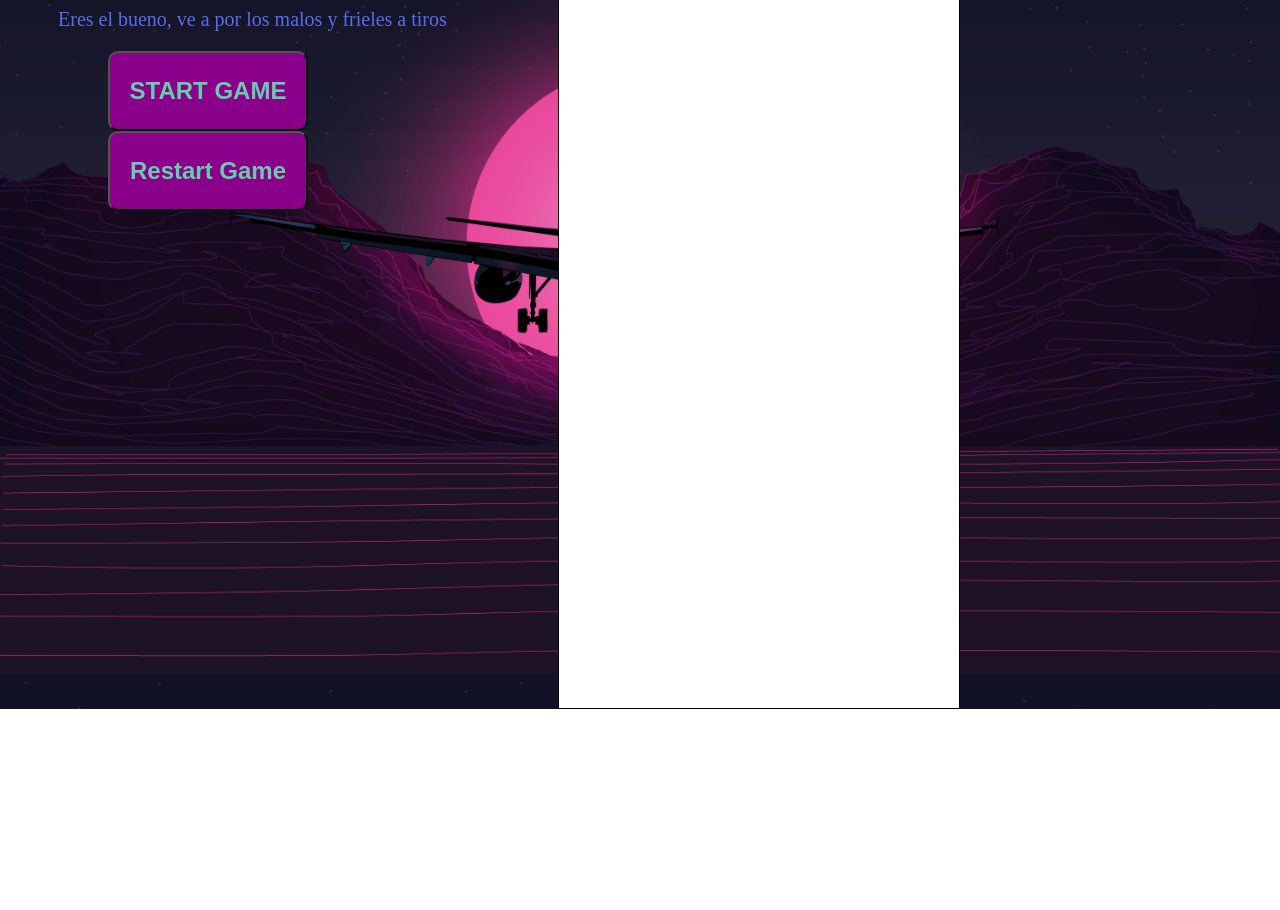
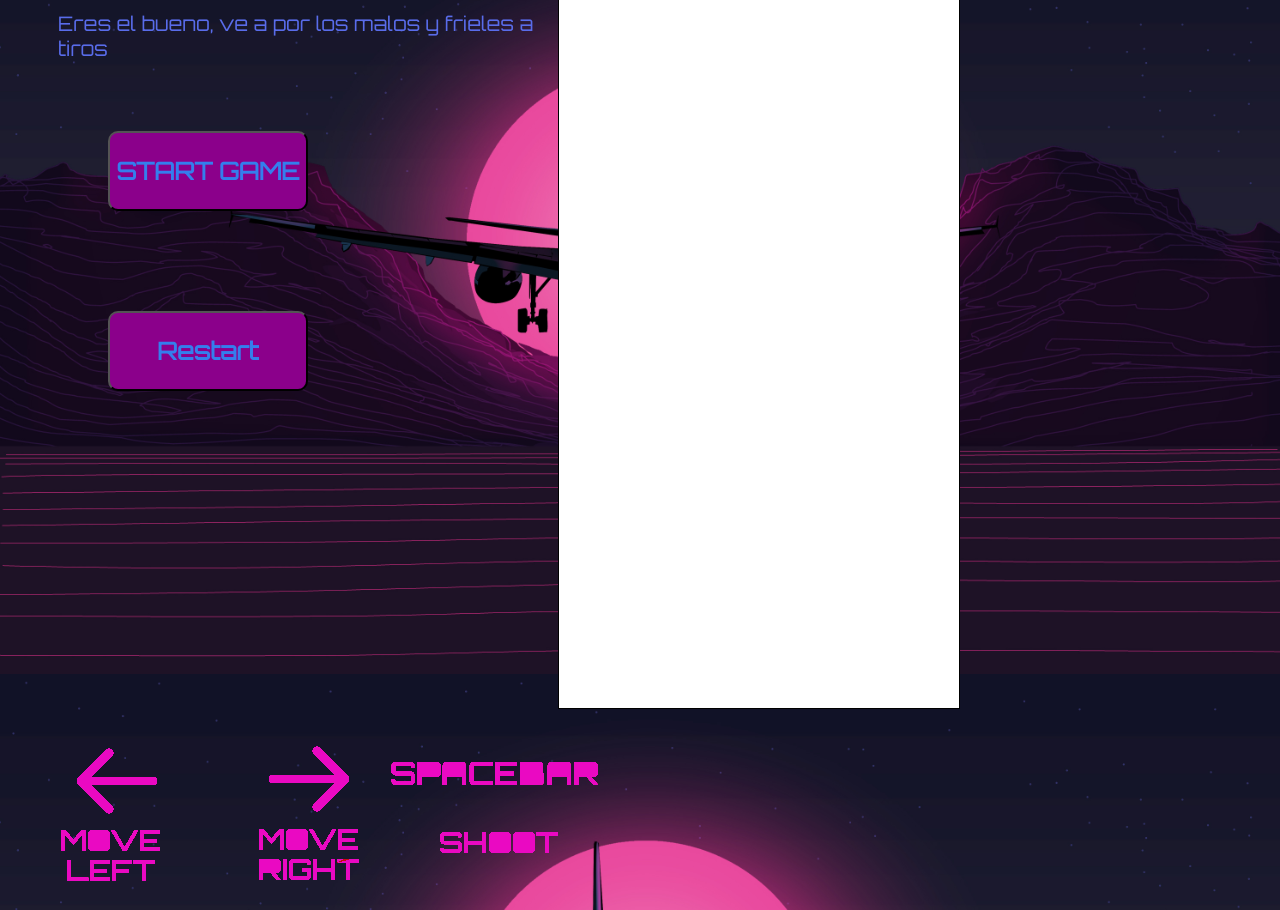
Before and after one commit to A-Tr/plane-game, a plain HTML site: page index.html in a window 1280 px wide. Shown: the part 101-1011 px from the top of the page. Before the commit the page ends 810 px from the top, so only its background shows below. Drawn offline with Linux system fonts and the light colour scheme.

Commit message:
mejorado el diseño de los menus

```diff
--- a/css/styles.css
+++ b/css/styles.css
@@ -1,14 +1,7 @@
-@font-face {
-  font-family: Tron;
-  src:("../fonts/TRON.TTF");
-}
-
-
-
 body {
   background-image: url("../images/page-bg.jpg");
   background-size: contain;
-  font-family: Tron;
+  font-family: 'Orbitron', sans-serif;
 
   font-size: 20px
 }
@@ -30,12 +23,19 @@ canvas {
 button {
   width: 200px;
   height: 80px;
+  font-family: 'Orbitron', sans-serif;
   border-radius: 10px;
   background-color: darkmagenta;
   margin: 0 50px;
   text-align: center;
   vertical-align: middle;
-  color: mediumaquamarine;
+  color: #347eed;
   font-size: 24px;
   font-weight: bold;
+  margin: 50px;
 }
+
+img {
+  display: inline-block;
+  margin-top: 30px;
+}
--- a/index.html
+++ b/index.html
@@ -15,18 +15,21 @@
   <script type="text/javascript" src="js/game.js"></script>
   <script type="text/javascript" src="js/index.js"></script>
 
+  <link href="https://fonts.googleapis.com/css?family=Orbitron" rel="stylesheet">
   <link rel="stylesheet" type="text/css" href="css/styles.css">
   <title>Document</title>
 </head>
 <body>
-  <audio id="theme" src="sounds/theme.mp3"></audio>
+  <audio id="theme" src="sounds/theme.mp3" autoplay loop></audio>
   <div id="instructions">
     <h1>VAPOR PLANES</h1>
     <p>Eres el bueno, ve a por los malos y frieles a tiros</p>
     <button id="start-btn">START GAME</button>
-    <button id="restart-btn">Restart Game</button>
+    <button id="restart-btn">Restart</button>
+
   </div>
 
   <canvas id="canvas" width="400" height="800"></canvas>
+  <img src="images/controls.png">
 </body>
 </html>
```
Also changed, not shown: images/controls.png (added).
